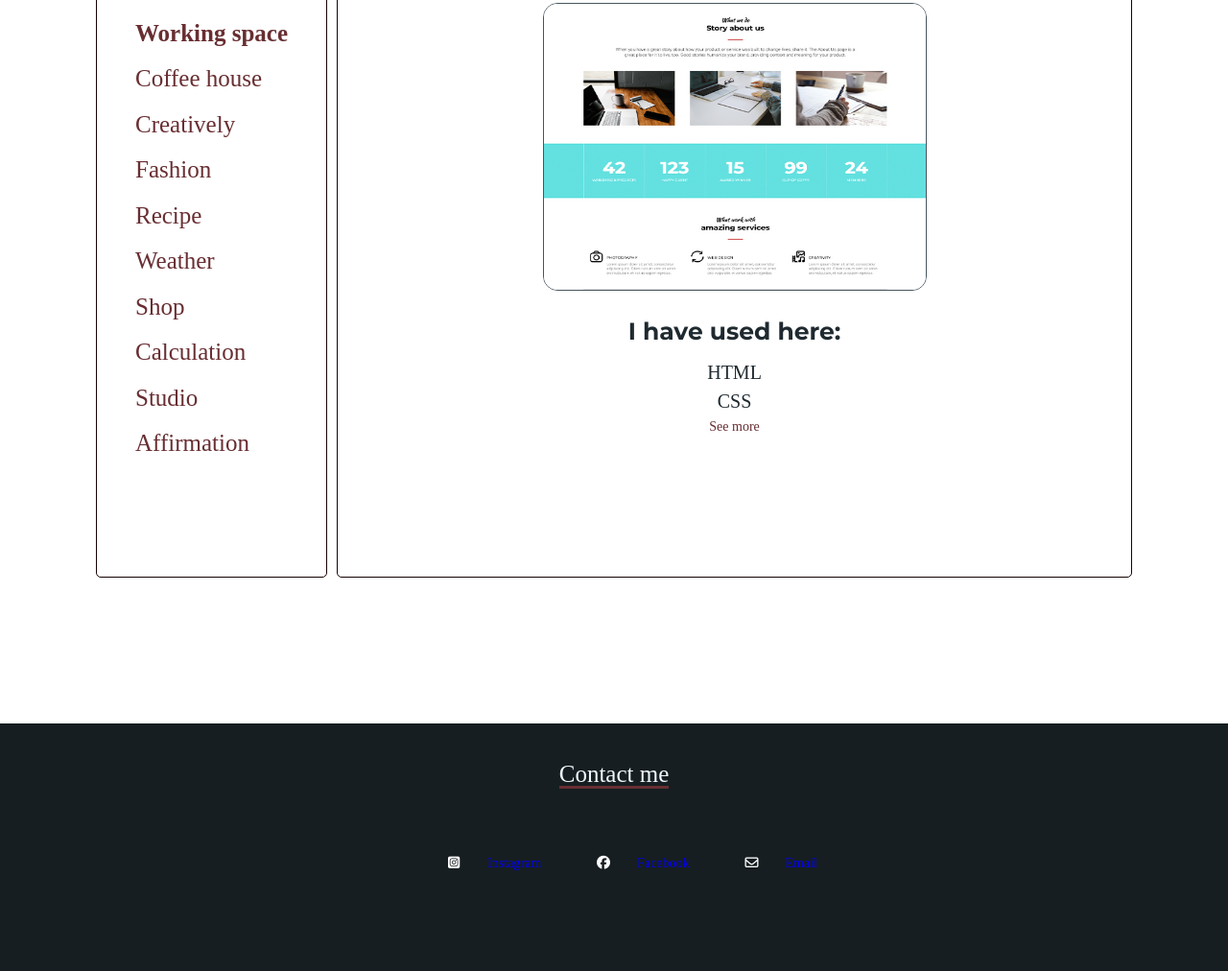
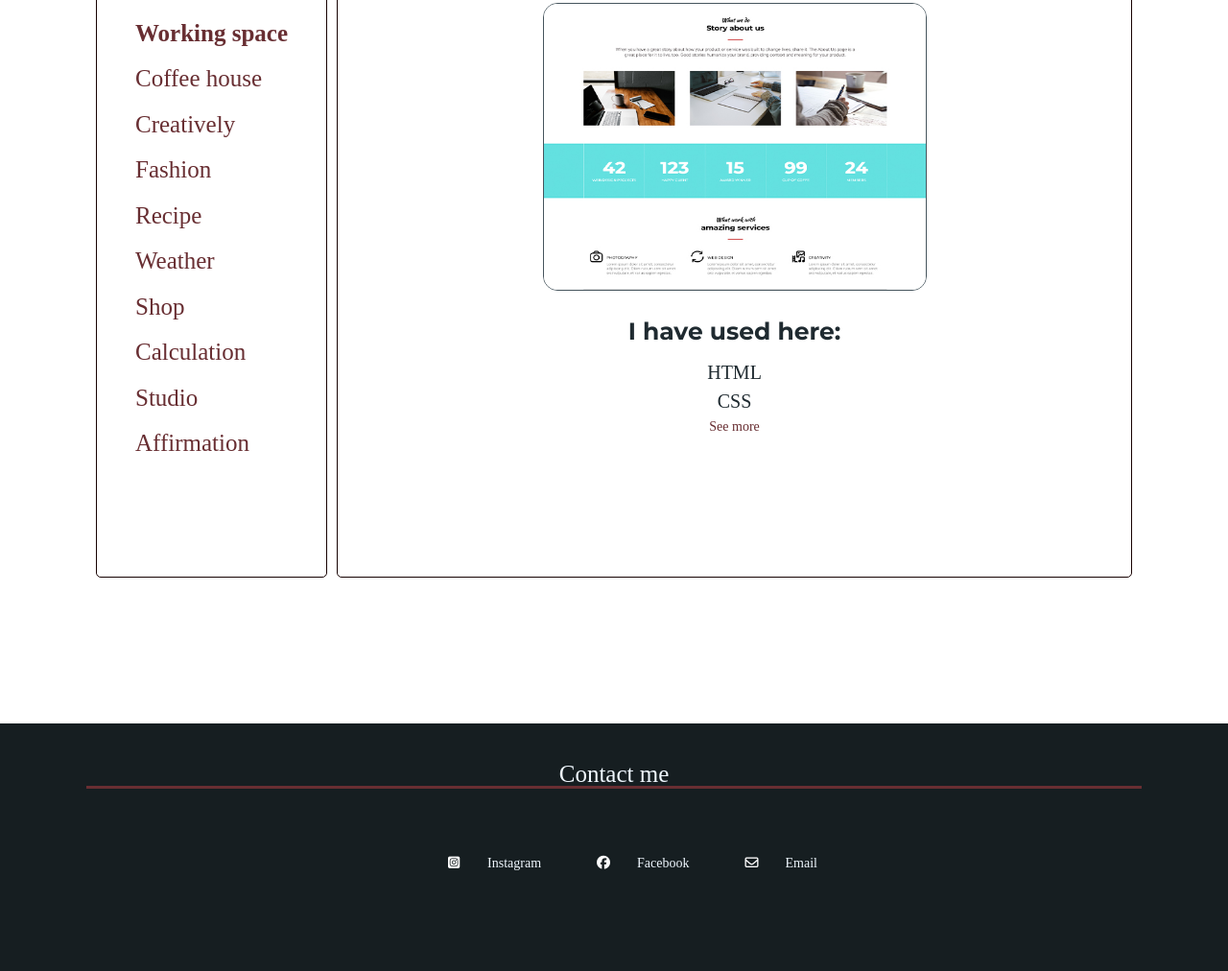
Before and after one commit to HannaNesterova/PORTFOLIO, a website: page index.html in a window 1280 px wide. Shown: the part 2685-3697 px from the top of the page at 96% size. Drawn offline with Linux system fonts and the light colour scheme.

Commit message:
Change design

```diff
--- a/sass/style.scss
+++ b/sass/style.scss
@@ -260,12 +260,16 @@ h1,h2,h3,h4,h5,h6{font-size:inherit;font-weight: inherit;}
 
       footer{
         background-color:#161e21;
+        .main{
+            width: 100%;
+        }
         h6{
             color: aliceblue;
             font-size: 25px;
             padding-top: 20px;
-            position: relative;
+            text-align: center;
             border-bottom: 3px solid  #682e32 ;
+
         }
         ul{
             display: flex;
@@ -282,6 +286,12 @@ h1,h2,h3,h4,h5,h6{font-size:inherit;font-weight: inherit;}
          color:rgb(255, 255, 255);
          width: 70px;
          height: 70px;
+        }
+        a{
+            color: aliceblue;
+            &:hover{
+                color:#cda5a1;
+            }
         }
       }
       @media all and (max-width: 1100px){
```
Also changed, not shown: css/style.css, 1 other file.
